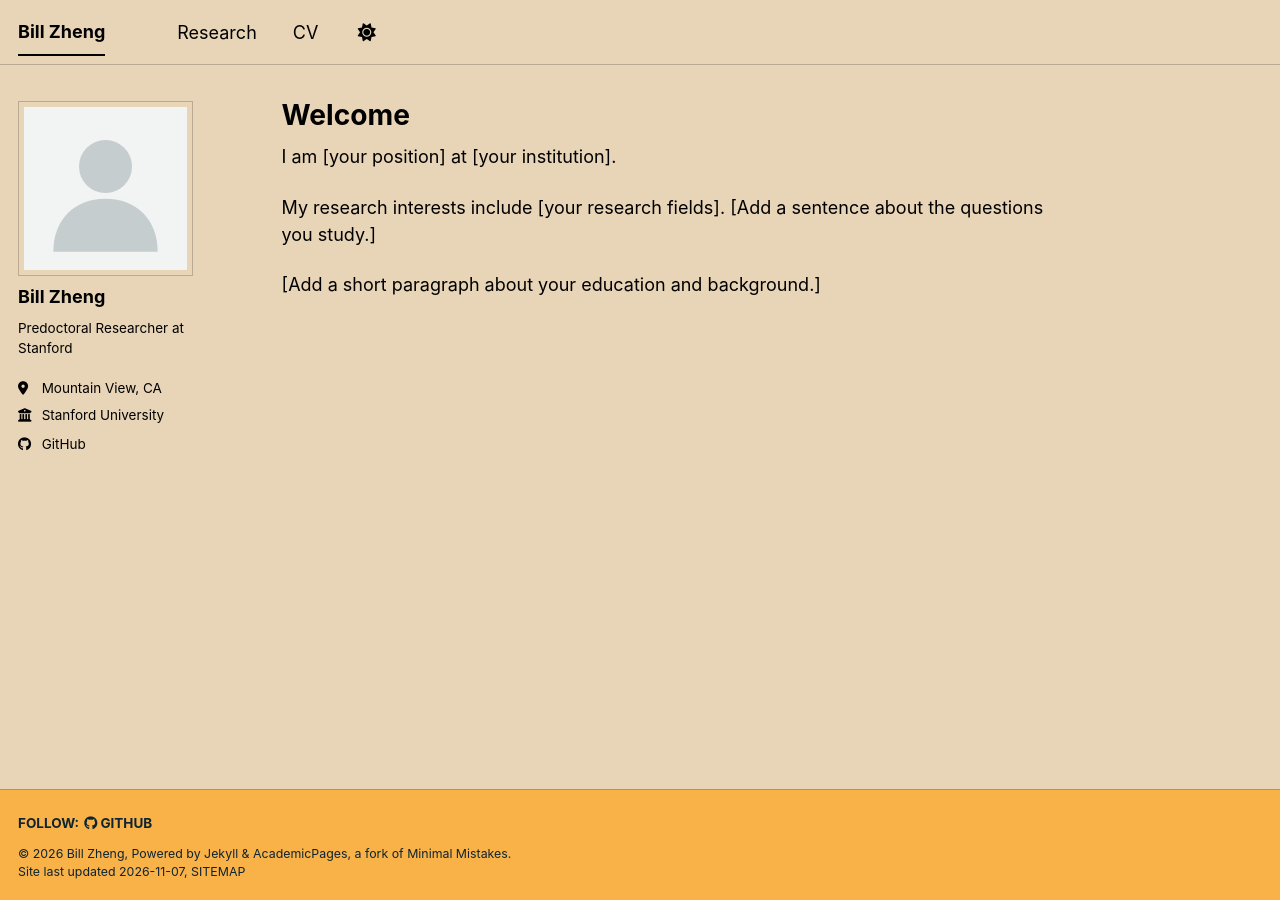
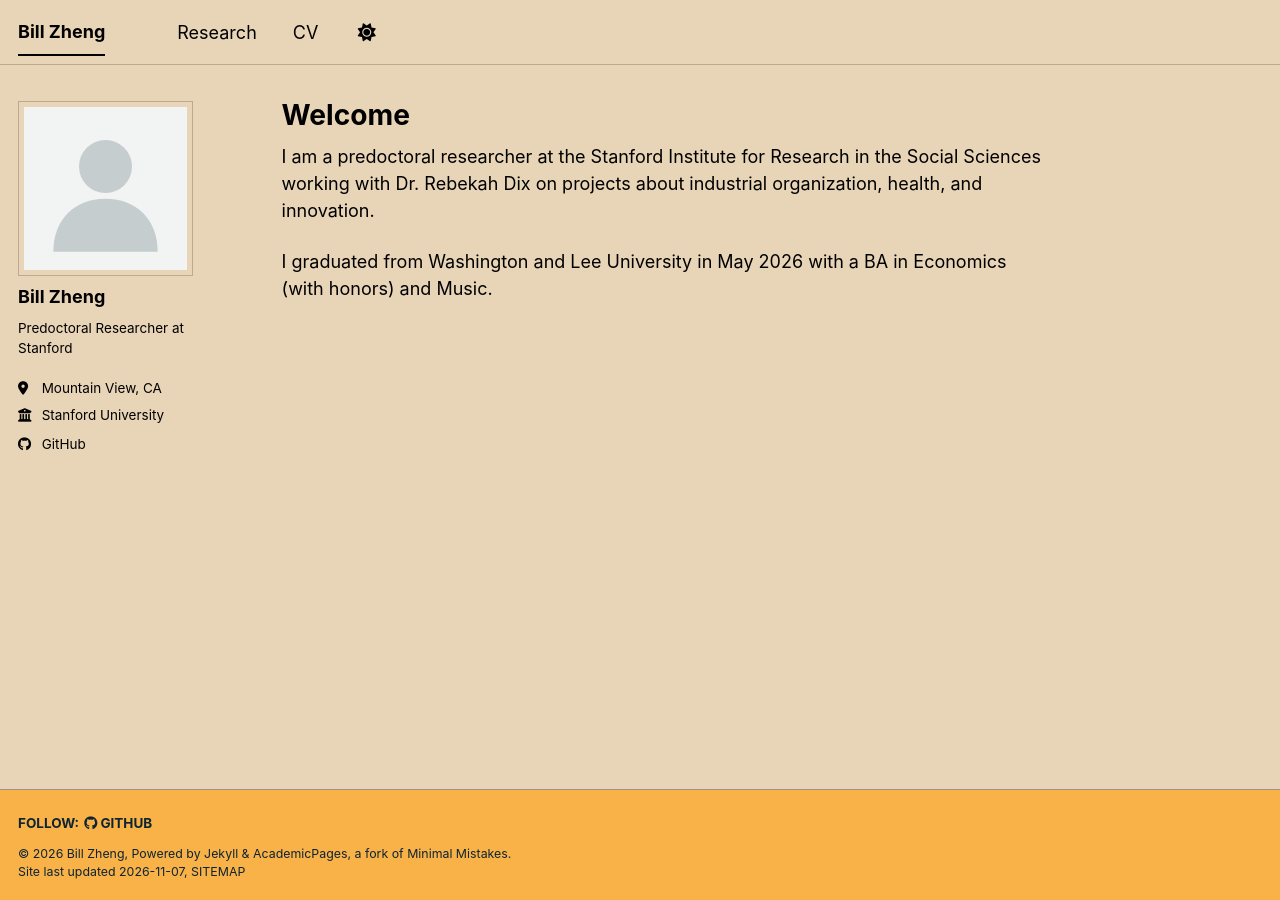
Before and after one commit to billzheng37/billzheng37.github.io, a Jekyll site: the page built from _pages/about.md, in a window 1280 px wide. Built offline with Jekyll 4.4.1, drawn with Linux system fonts in a browser that asks for light colours; a script bundle is joined from its source files by our own code; a style sheet for code colours, icons or effects is not loaded.

Commit message:
Add bio
Updated personal information and research details.

```diff
--- a/_pages/about.md
+++ b/_pages/about.md
@@ -7,11 +7,9 @@ redirect_from:
   - /about.html
 ---
 
-I am [your position] at [your institution].
+I am a predoctoral researcher at the Stanford Institute for Research in the Social Sciences working with Dr. Rebekah Dix on projects about industrial organization, health, and innovation.
 
-My research interests include [your research fields]. [Add a sentence about the questions you study.]
-
-[Add a short paragraph about your education and background.]
+I graduated from Washington and Lee University in May 2026 with a BA in Economics (with honors) and Music.
 
 {% if site.author.email %}
 Email: [{{ site.author.email }}](mailto:{{ site.author.email }})
```
